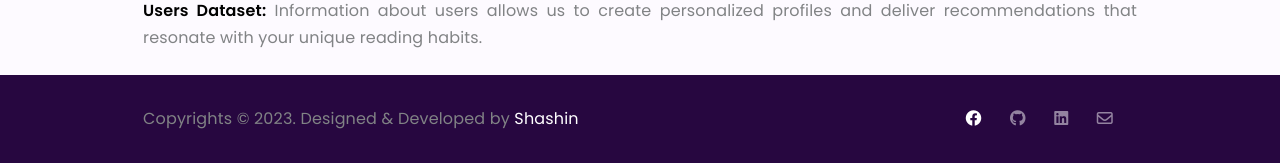
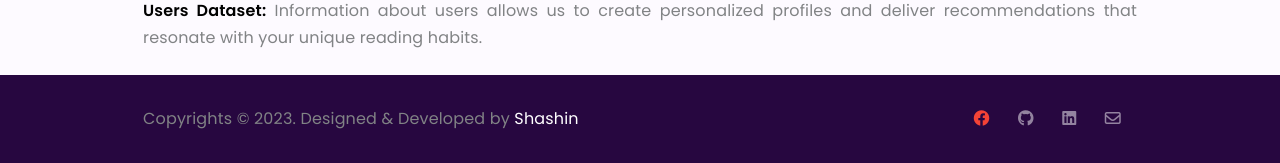
Before and after one commit to LuluW8071/Collaborative-Filtering, a Flask app: page /about in a window 1280 px wide, with the pointer over the restyled element. Shown: the part 902-1065 px from the top of the page. Run offline with Flask 3, Linux system fonts and the light colour scheme; parts of the project's set-up code (start-up, migrations or seed data) failed here and were passed over; some libraries are stand-ins or nearby versions.

Commit message:
Footer Changes

```diff
--- a/templates/footer.html
+++ b/templates/footer.html
@@ -45,12 +45,6 @@
                                 <i class="far fa-envelope mr-3"></i>
                             </a>
                         </li>
-                        <style>
-                            .list-inline-item a:hover,
-                            .list-inline-item a:focus {
-                                color: white;
-                            }
-                        </style>
                     </ul>
                 </div>
             </div>
```
